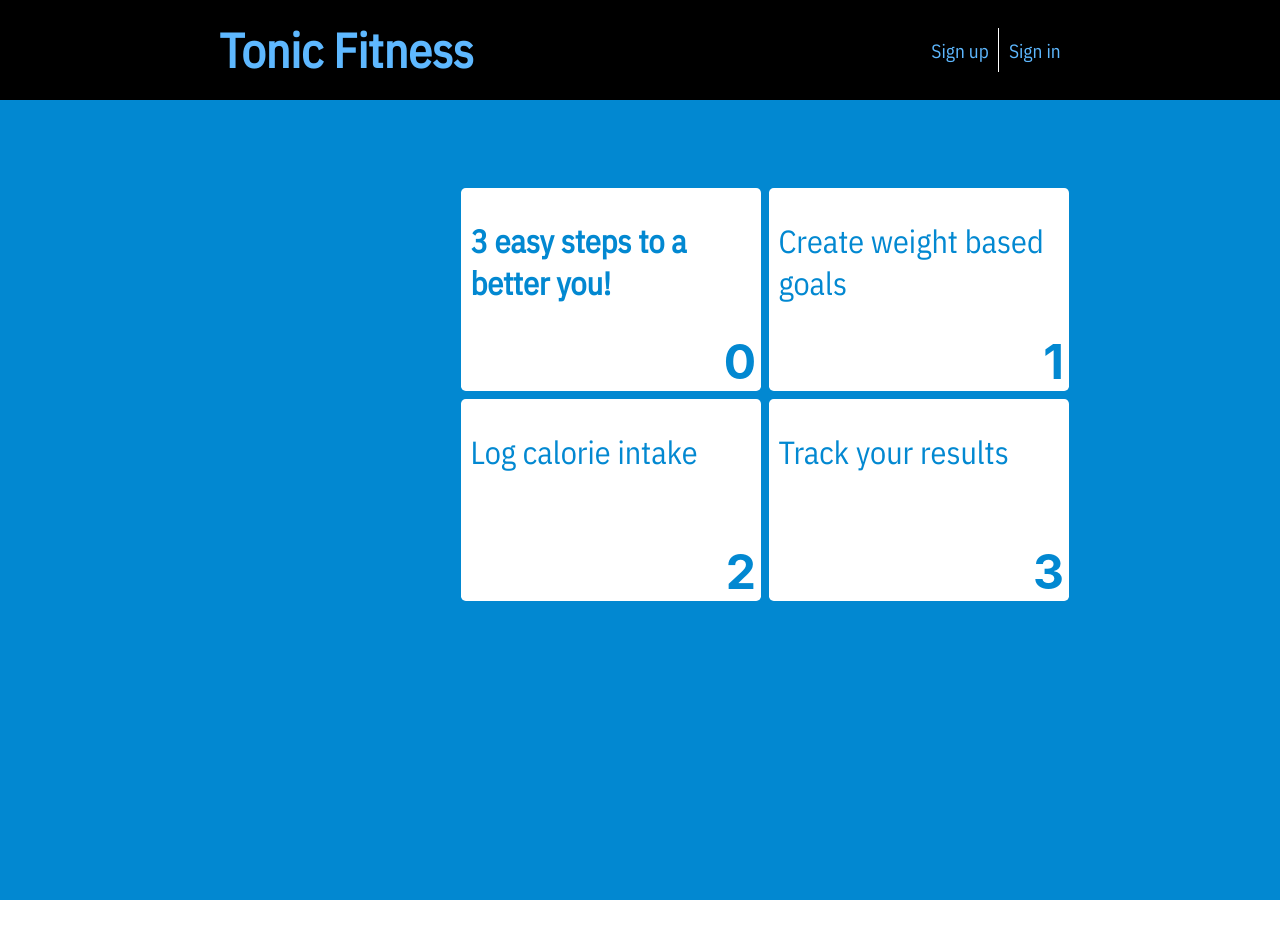
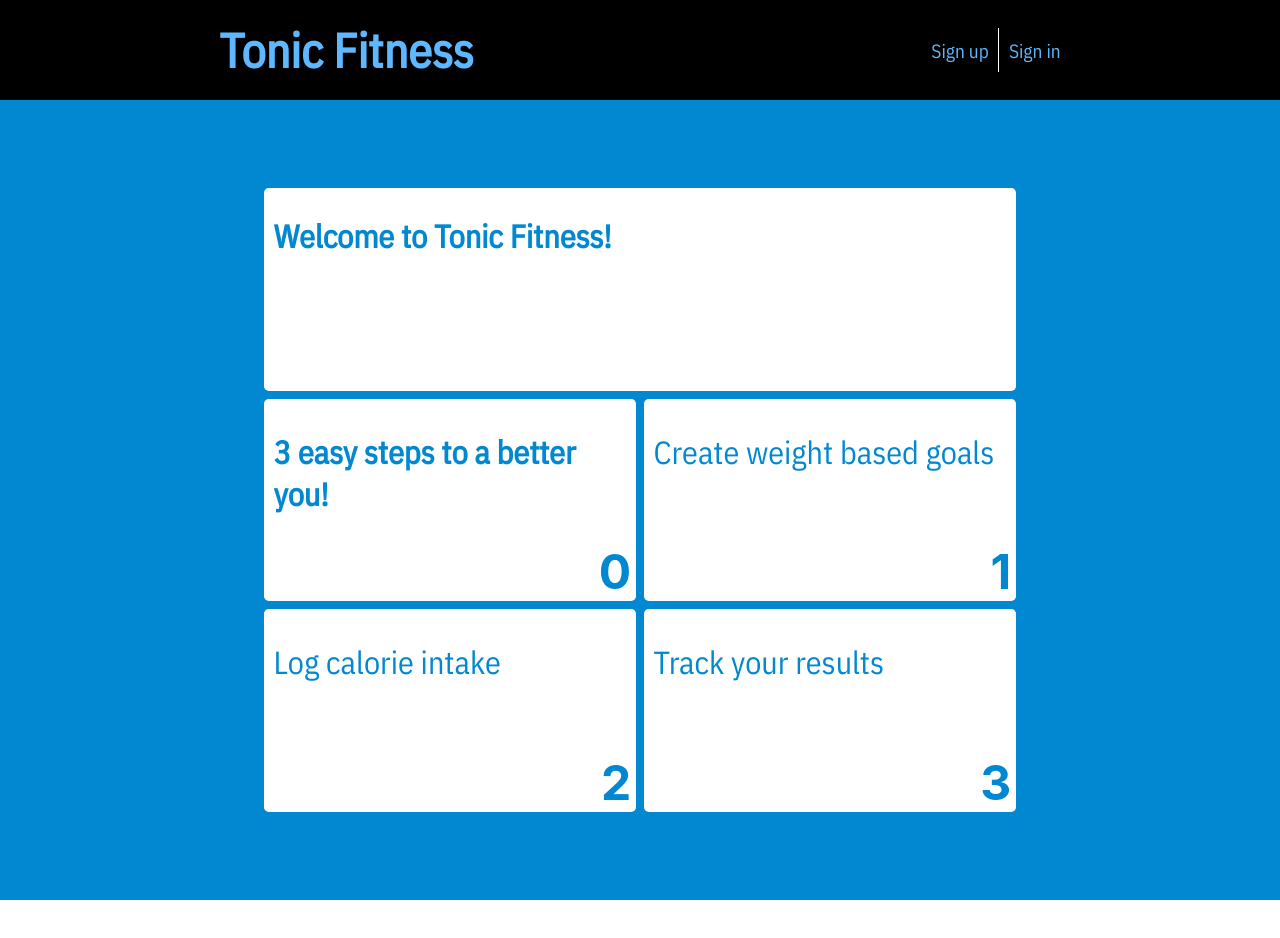
Before and after one commit to chingu-voyages/geckos-project-11, a React (Create React App) app in the folder tonic-fitness/: page / in a window 1280 px wide. Shown: the top 938 px of the page. Built offline with nearby package versions, Linux system fonts and the light colour scheme.

Commit message:
Create header tile

```diff
--- a/tonic-fitness/src/components/Landing.js
+++ b/tonic-fitness/src/components/Landing.js
@@ -4,6 +4,9 @@ const Landing = () => {
     return (
       <section id="landing-container" className="flex-col">
         <article className="landing-area">
+          <div className="landing-box">
+            <h2 className="heading-text landing-header">Welcome to Tonic Fitness!</h2>
+          </div>
           <div className="landing-box">
             <h3 className="heading-text landing-header">3 easy steps to a better you!</h3>
             <p className="landing-box-number"><strong>0</strong></p>
--- a/tonic-fitness/src/stylesheets/Landing.scss
+++ b/tonic-fitness/src/stylesheets/Landing.scss
@@ -14,31 +14,37 @@
     grid-template-columns: [c1] 20% [c2] 1fr [c3] 1fr [c4] 20% [c5];
     grid-template-rows: [r1] 10% [r2] 1fr [r3] 1fr [r4] 1fr [r5] 10% [r6];
     grid-gap: 0.5em;
+    width: 100%;
     height: 1200px;
+    margin: 0;
   }
 
   .landing-box {
     position: relative;
-    grid-column: c2 / c3;
+    grid-column: c2 / c4;
     grid-row: r2 / r3;
-    width: 300px;
     border-radius: 0.3em;
     background-color: #ffffff;
   }
 
   .landing-box:nth-of-type(2) {
-    grid-column: c3 / c4;
-    grid-row: r2 / r3;
-  }
-
-  .landing-box:nth-of-type(3) {
     grid-column: c2 / c3;
     grid-row: r3 / r4;
   }
 
-  .landing-box:nth-of-type(4) {
+  .landing-box:nth-of-type(3) {
     grid-column: c3 / c4;
     grid-row: r3 / r4;
+  }
+
+  .landing-box:nth-of-type(4) {
+    grid-column: c2 / c3;
+    grid-row: r4 / r5;
+  }
+
+  .landing-box:nth-of-type(5) {
+    grid-column: c3 / c4;
+    grid-row: r4 / r5;
   }
 
   .landing-header {
```
